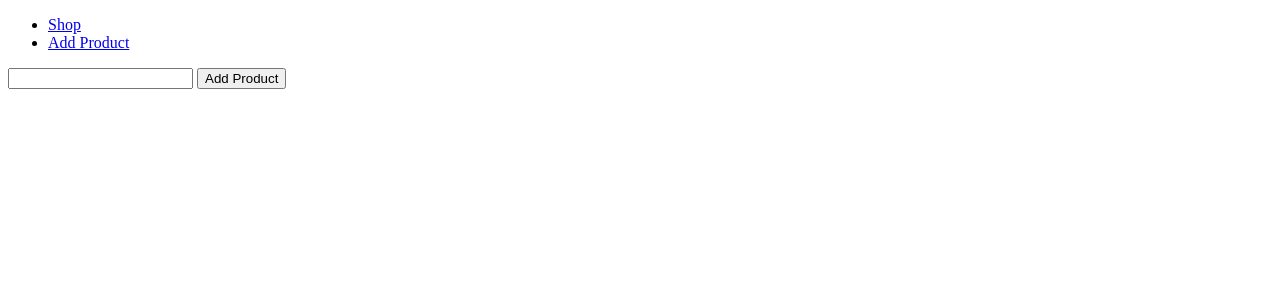
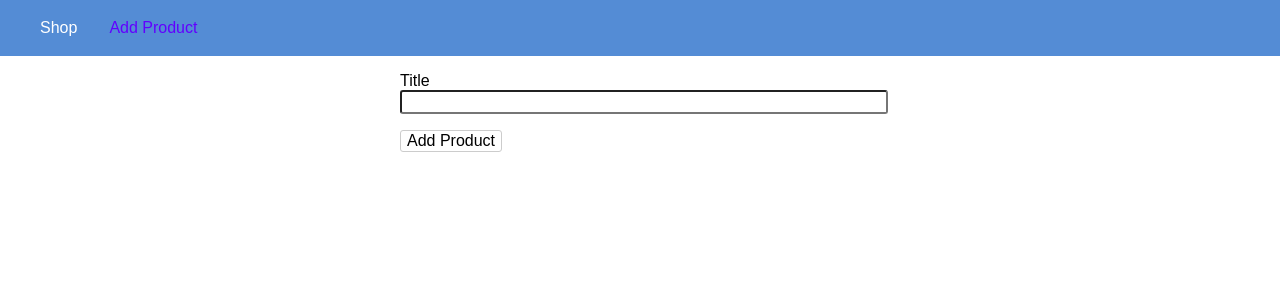
Before and after one commit to geebee22202/shopping-app, a Node server app: page /admin/add-product in a window 1280 px wide. Shown: the top 300 px of the page. Run offline with Node 20, Linux system fonts and the light colour scheme.

Commit message:
added css to add-product page

```diff
--- a/views/add-product.html
+++ b/views/add-product.html
@@ -1,24 +1,102 @@
 <!DOCTYPE html>
 <html lang="en">
   <head>
-  <meta charset="UTF-8">
-  <meta http-equiv="X-UA-Compatible" content="IE=edge">
-  <meta name="viewport" content="width=device-width, initial-scale=1.0">
+    <meta charset="UTF-8" />
+    <meta http-equiv="X-UA-Compatible" content="IE=edge" />
+    <meta name="viewport" content="width=device-width, initial-scale=1.0" />
     <title>Add Product</title>
+    <style>
+      body {
+        padding: 0;
+        margin: 0;
+        font-family: sans-serif;
+      }
+      .main {
+        padding: 1rem;
+      }
+      .main-header {
+        width: 100%;
+        height: 3.5rem;
+        background-color: rgb(84, 140, 213);
+      }
+      .main-header__nav {
+        height: 100%;
+        display: flex;
+        align-items: center;
+        padding: 0 1.5rem;
+      }
+      .main-header__item-list {
+        list-style: none;
+        margin: 0;
+        padding: 0;
+        display: flex;
+      }
+      .main-header__item {
+        margin: 0 1rem;
+        padding: 0;
+      }
+
+      .main-header__item a {
+        text-decoration: none;
+        color: white;
+      }
+
+      .main-header__item a:active,
+      .main-header__item a.active,
+      .main-header__item a:hover {
+        color: #6200ff;
+      }
+
+      .product-form {
+        width: 30rem;
+        max-width: 90%;
+        margin: auto;
+      }
+
+      .form-control {
+        margin: 1rem 0;
+      }
+
+      .form-control label,
+      .form-control input {
+        display: block;
+        width: 100%;
+      }
+
+      .form-control input {
+        font: inherit;
+        border-radius: 3px;
+      }
+      button {
+        font: inherit;
+        border: 1px solid #ccc;
+        background: white;
+        border-radius: 3px;
+      }
+
+      button:hover,
+      button:active {
+        color: #6200ff;
+      }
+    </style>
   </head>
   <body>
-  <header>
-    <nav>
-      <ul>
-        <li><a href="/">Shop</a></li>
-        <li><a href="/add-product">Add Product</a></li>
+    <header class="main-header">
+      <nav class="main-header__nav">
+        <ul class="main-header__item-list">
+          <li class="main-header__item"><a href="/">Shop</a></li>
+          <li class="main-header__item">
+            <a href="/add-product" class="active">Add Product</a>
+          </li>
         </ul>
       </nav>
     </header>
-
     <main>
-    <form action="/add-product" method="POST">
-      <input type="text" name="title">
+      <form class="product-form" action="/add-product" method="POST">
+        <div class="form-control">
+          <label for="title">Title</label>
+          <input type="text" name="title" />
+        </div>
         <button type="submit">Add Product</button>
       </form>
     </main>
```
Lines whose indentation alone changed are shown as unchanged.
